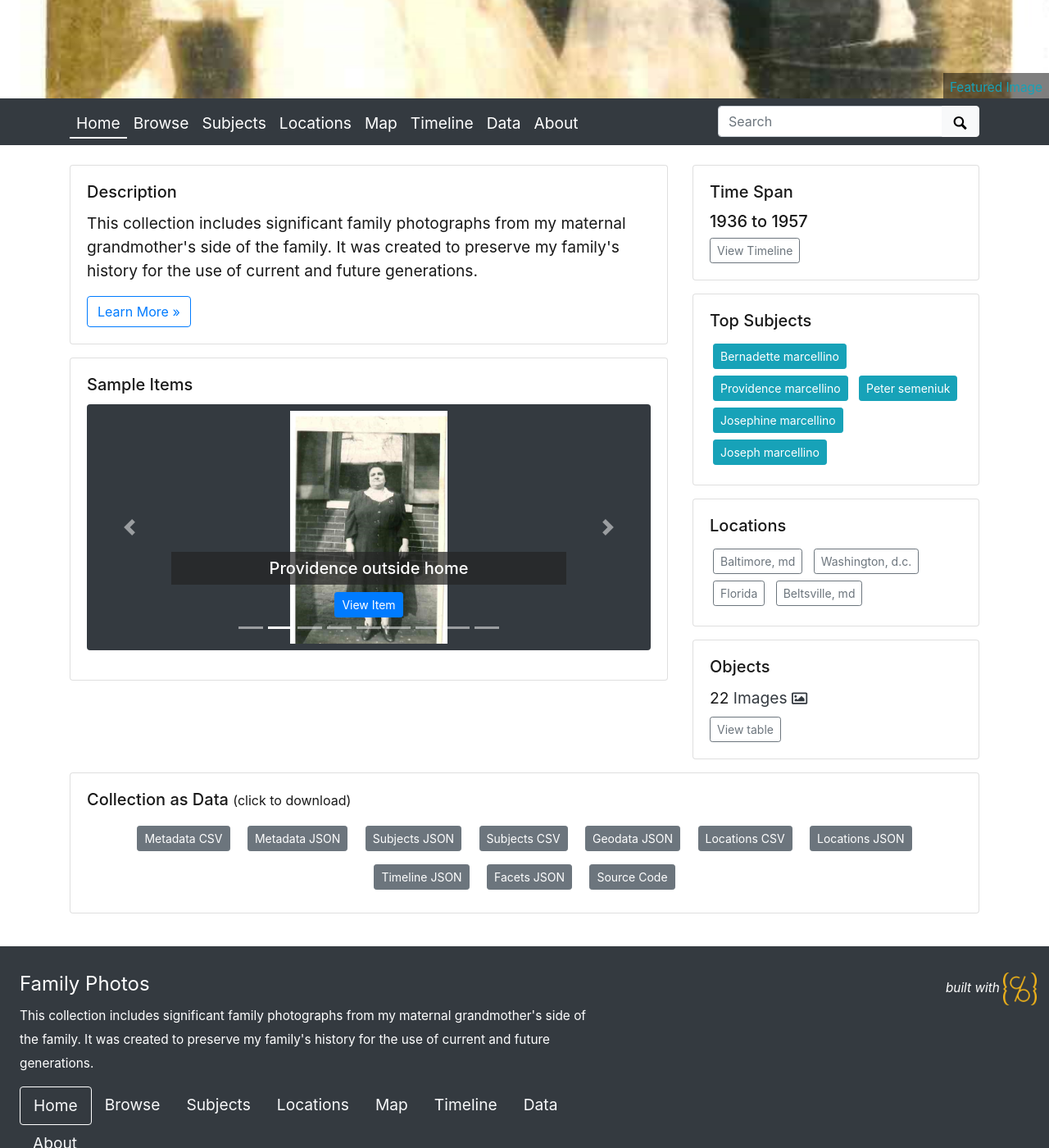
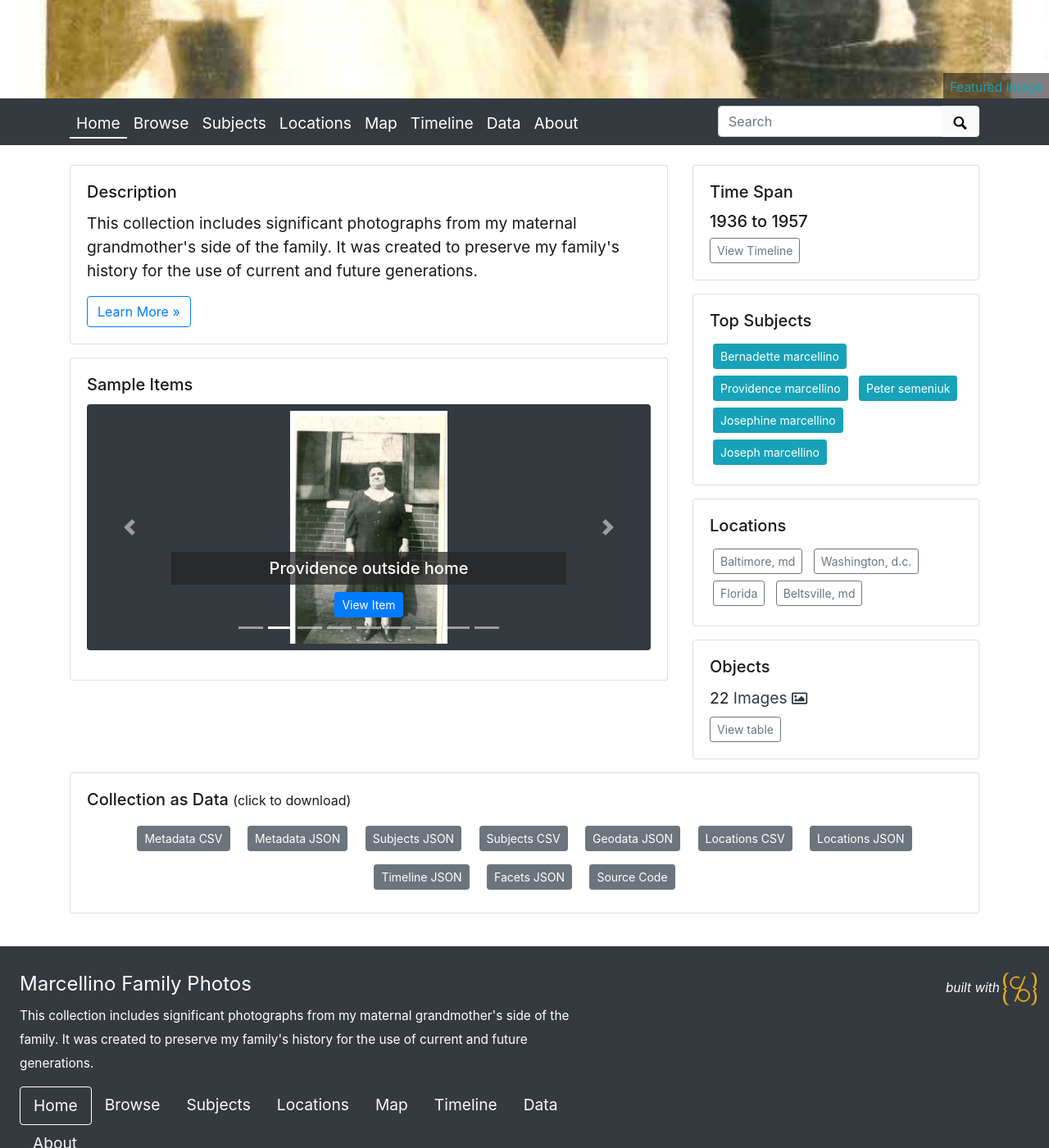
Before and after one commit to angelap13/Family-Photos, a Jekyll site: the page built from index.md, in a window 1280 px wide and 1400 px high, scrolled down 490 px. Shown: the whole window at 82% size. Built offline with Jekyll 4.4.1, drawn with Linux system fonts in a browser that asks for light colours; some of the changed text lies outside the part shown.

Commit message:
Updated title

```diff
--- a/_config.yml
+++ b/_config.yml
@@ -20,12 +20,12 @@ source-code: https://github.com/angelap13/family-photos
 # SITE SETTINGS
 #
 # title of site appears in banner
-title: Family Photos
+title: Marcellino Family Photos
 # tagline, a short phrase that will appear throughout the site in the top banner
 tagline: Significant photos related to my family's history
 # description appears in meta tags and other locations
 # this description might appear in search result lists, keep around 160 characters max
-description: "This collection includes significant family photographs from my maternal grandmother's side of the family. It was created to preserve my family's history for the use of current and future generations."
+description: "This collection includes significant photographs from my maternal grandmother's side of the family. It was created to preserve my family's history for the use of current and future generations."
 # creator of the digital collection, to appear in meta tags; we typically use our GitHub usernames but feel free to just use your name
 author: Angela Pesi
 
```
